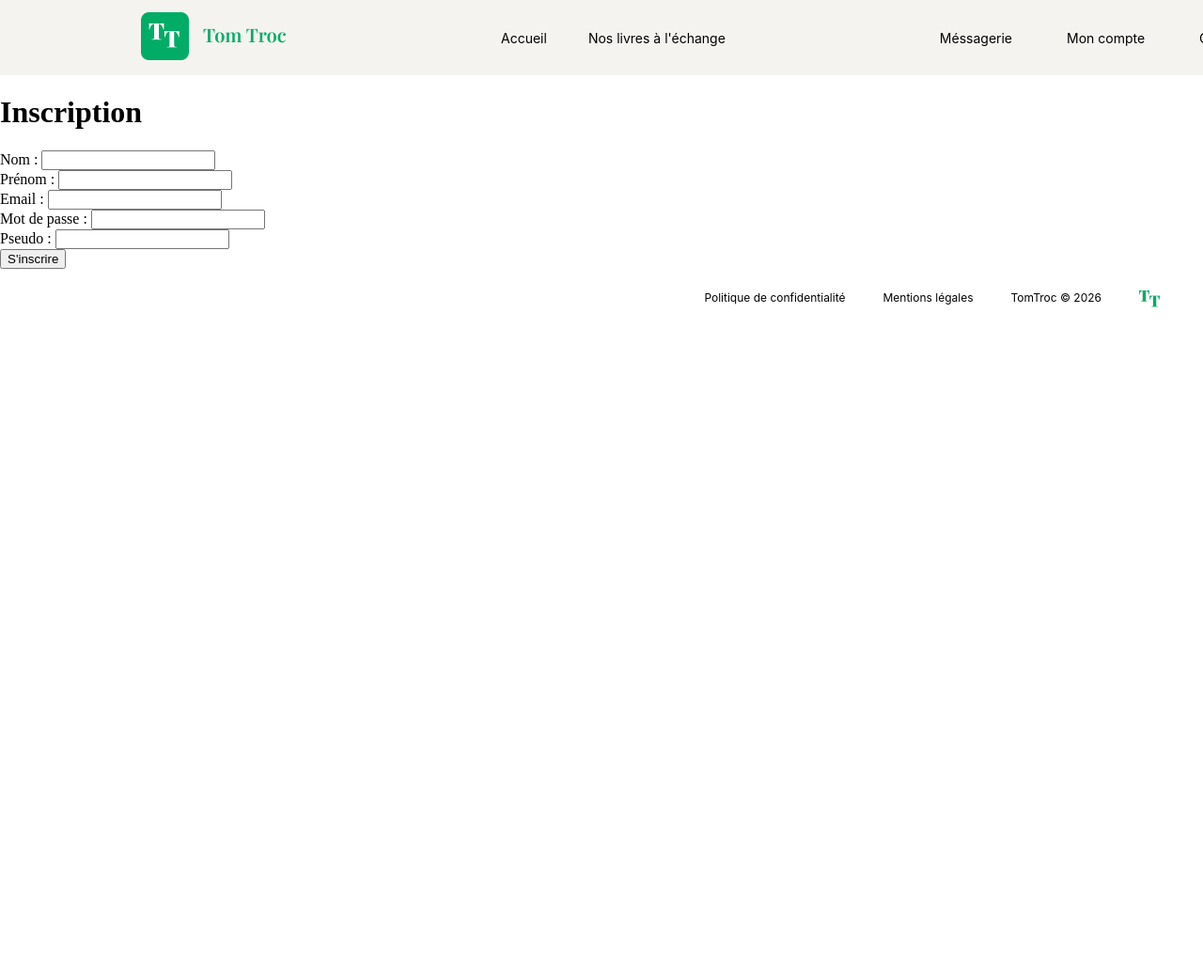
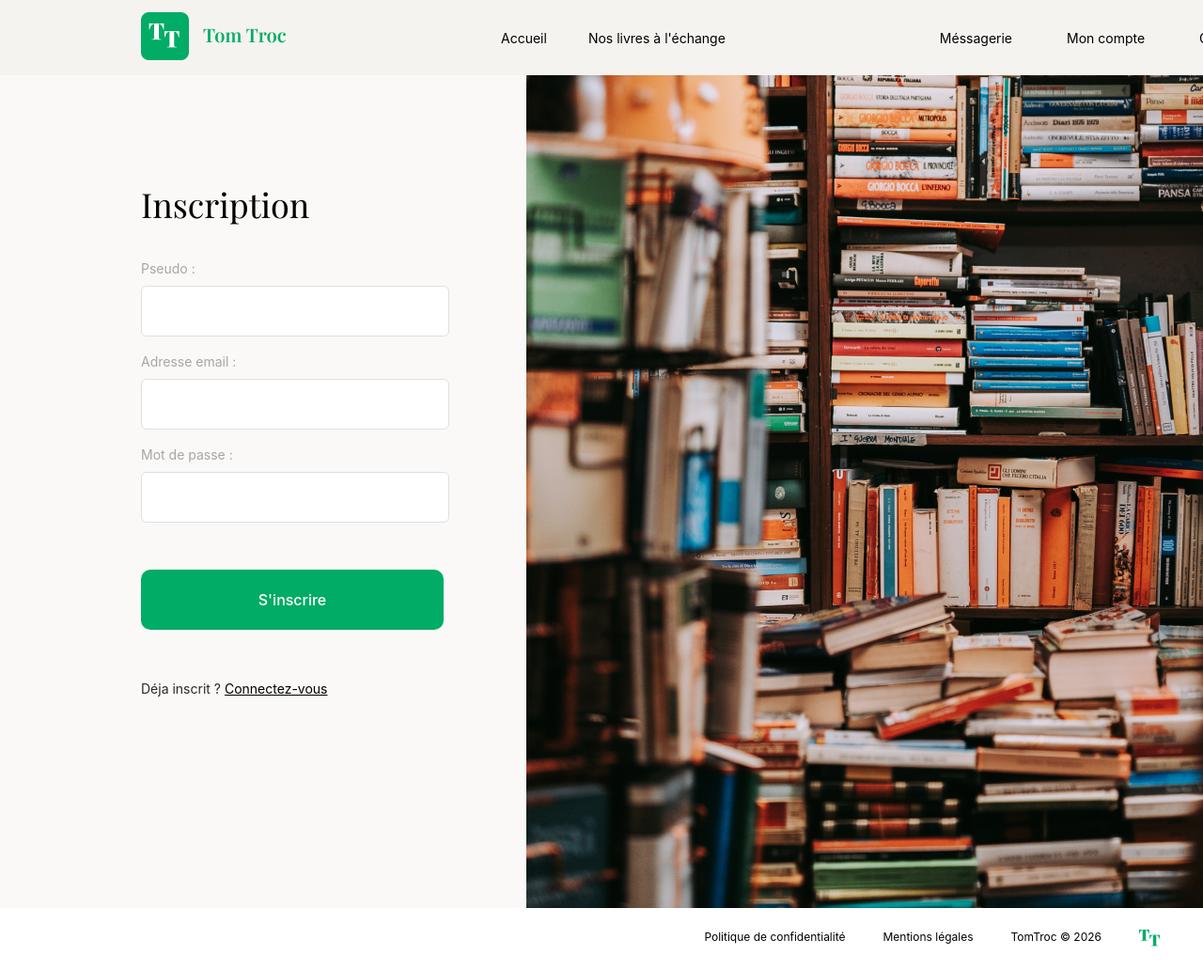
Before and after one commit to GregoryBeylier/projet_web_site_TomTroc, a PHP site: page /views/user/register.php in a window 1280 px wide; the page is wider, and only the part inside the window is pictured. Shown: that part at 94% size. Before the commit the page ends 327 px from the top of that part, so only its background shows below. Run offline with PHP 8.4, Linux system fonts and the light colour scheme.

Commit message:
style: register page completed

```diff
--- a/css/Style.css
+++ b/css/Style.css
@@ -81,7 +81,8 @@ a {
   align-items: center;
   background-color: #f5f3ef;
   gap: 107px;
-  min-height: 100vh
+  min-height: 100vh;
+  padding-left: 290px;
 }
 
 .hero_text h1 {
@@ -319,9 +320,9 @@ a {
 
 /* ========== */
 
-/* ===== LOGIN ===== */
+/* ===== AUTH ===== */
 
-.container_login {
+.container_auth {
   display: flex;
   flex-direction: row;
   align-items: center;
@@ -330,28 +331,28 @@ a {
   height: 886px;
 }
 
-.login_form {
+.auth_form {
   display: flex;
   flex-direction: column;
   padding-left: 150px;
-  padding-top: 130px;
+  padding-top: 180px;
 }
 
-.login_form h1 {
+.auth_form h1 {
     font-family:"Playfair Display";
     font-weight: 400;
     font-size: 36px;
     padding-bottom: 56px;
 }
 
-.login_form input {
+.auth_form input {
   width: 322px;
   height: 50px;
   border-radius: 6px;
   border: 1px solid #e0e0e0;
 }
 
-.login_form label {
+.auth_form label {
   font-family: "inter";
   font-weight: 400;
   font-size: 14px;
@@ -359,18 +360,18 @@ a {
   color : #A6A6A6;
   }
 
-.login_form p {
+.auth_form p {
   display: flex;
   padding-bottom: 314px;
   padding-top: 40px;
 }
 
-.login_form form {
+.auth_form form {
     display: flex;
     flex-direction : column
 }
 
-.login_form button {
+.auth_form button {
   display: inline-block;
   background-color: #00ac66;
   color: white;
@@ -381,19 +382,20 @@ a {
   font-family: "inter";
   font-weight: 500;
   font-size: 16px;
+  margin-top: 32px;
 }
 
-.login_form a {
+.auth_form a {
     text-decoration: underline;
     color: black;
 }
 
-.login_form button:hover {
+.auth_form button:hover {
   background-color: #008a50;
   cursor: pointer;
 }
 
-.login_image {
+.auth_form_image {
   display: flex;
   justify-content: end;
   height: 886px;
@@ -407,3 +409,9 @@ a {
   font-size: 14px;
   color: #292929;
 }
+
+.auth_form h3 {
+  font-family: "Playfair Display";
+  font-weight: 400;
+  font-size: 36px;
+}
--- a/views/home.php
+++ b/views/home.php
@@ -6,7 +6,7 @@
     <meta name="viewport" content="width=device-width, initial-scale=1.0">
     <link rel="stylesheet" href="css/style.css">
     <link href="https://fonts.googleapis.com/css2?family=Playfair+Display&display=swap" rel="stylesheet">
-    <title>Accueil</title>
+    <title>Accueil - TomTroc</title>
 </head>
 
 <body>
--- a/views/user/login.php
+++ b/views/user/login.php
@@ -13,9 +13,9 @@
 <body>
     <?php require __DIR__ . '/../templates/header.php'; ?>
 
-    <div class="container_login">
+    <div class="container_auth">
 
-        <div class="login_form">
+        <div class="auth_form">
             <h1>Connexion</h1>
 
             <?php if (isset($error['general'])) : ?>
@@ -44,7 +44,7 @@
         </div>
 
 
-        <div class="login_image">
+        <div class="auth_form_image">
             <img src="picture/imageLogin.png" alt="imageLogin.png">
         </div>
 
--- a/views/user/register.php
+++ b/views/user/register.php
@@ -7,30 +7,28 @@
     <meta name="viewport" content="width=device-width, initial-scale=1.0" />
     <title>Inscription - TomTroc</title>
     <link rel="stylesheet" href="css/style.css" />
+    <link href="https://fonts.googleapis.com/css2?family=Playfair+Display&display=swap" rel="stylesheet">
 </head>
 
 <body>
     <?php require __DIR__ . '/../templates/header.php'; ?>
 
-    <h1>Inscription</h1>
+    <div class="container_auth">
+
+        <div class="auth_form">
+            <h3>Inscription</h3>
             <form action="index.php?controller=user&action=register" method="post" enctype="multipart/form-data">
                 <?php if (isset($error['general'])) : ?>
                     <span style="color: red; display: block;"><?php echo $error['general']; ?></span><br>
                 <?php endif; ?>
 
-        <label for="name">Nom :</label>
-        <input type="text" id="name" name="name"><br>
-        <?php if (isset($error['name'])) : ?>
-            <span style="color: red; display: block;"><?php echo $error['name']; ?></span>
+                  <label for="pseudo">Pseudo :</label>
+                <input type="text" id="pseudo" name="pseudo"><br>
+                <?php if (isset($error['pseudo'])) : ?>
+                    <span style="color: red; display: block;"><?php echo $error['pseudo']; ?></span>
                 <?php endif; ?>
 
-        <label for="firstname">Prénom :</label>
-        <input type="text" id="firstname" name="firstname"><br>
-        <?php if (isset($error['firstname'])) : ?>
-            <span style="color: red; display: block;"><?php echo $error['firstname']; ?></span>
-        <?php endif; ?>
-
-        <label for="email">Email :</label>
+                <label for="email">Adresse email :</label>
                 <input type="email" id="email" name="email"><br>
                 <?php if (isset($error['email'])) : ?>
                     <span style="color: red; display: block;"><?php echo $error['email']; ?></span>
@@ -42,14 +40,23 @@
                     <span style="color: red; display: block;"><?php echo $error['password']; ?></span>
                 <?php endif; ?>
 
-        <label for="pseudo">Pseudo :</label>
-        <input type="text" id="pseudo" name="pseudo"><br>
-        <?php if (isset($error['pseudo'])) : ?>
-            <span style="color: red; display: block;"><?php echo $error['pseudo']; ?></span>
-        <?php endif; ?>
 
                 <button type="submit">S'inscrire</button>
             </form>
+
+            <p class="register">Déja inscrit ?&nbsp;<a href="index.php?controller=user&action=login">Connectez-vous</a></p>
+
+        </div>
+
+        <div class="auth_form_image">
+            <img src="picture/imageLogin.png" alt="imageLogin.png">
+        </div>
+
+
+
+    </div>
+
+
     <?php require __DIR__ . '/../templates/footer.php'; ?>
 
 </body>
```
Also changed, not shown: controllers/UserController.php (+2 -6 lines), models/UserManager.php (+4 -6 lines). Lines whose indentation alone changed are shown as unchanged.
